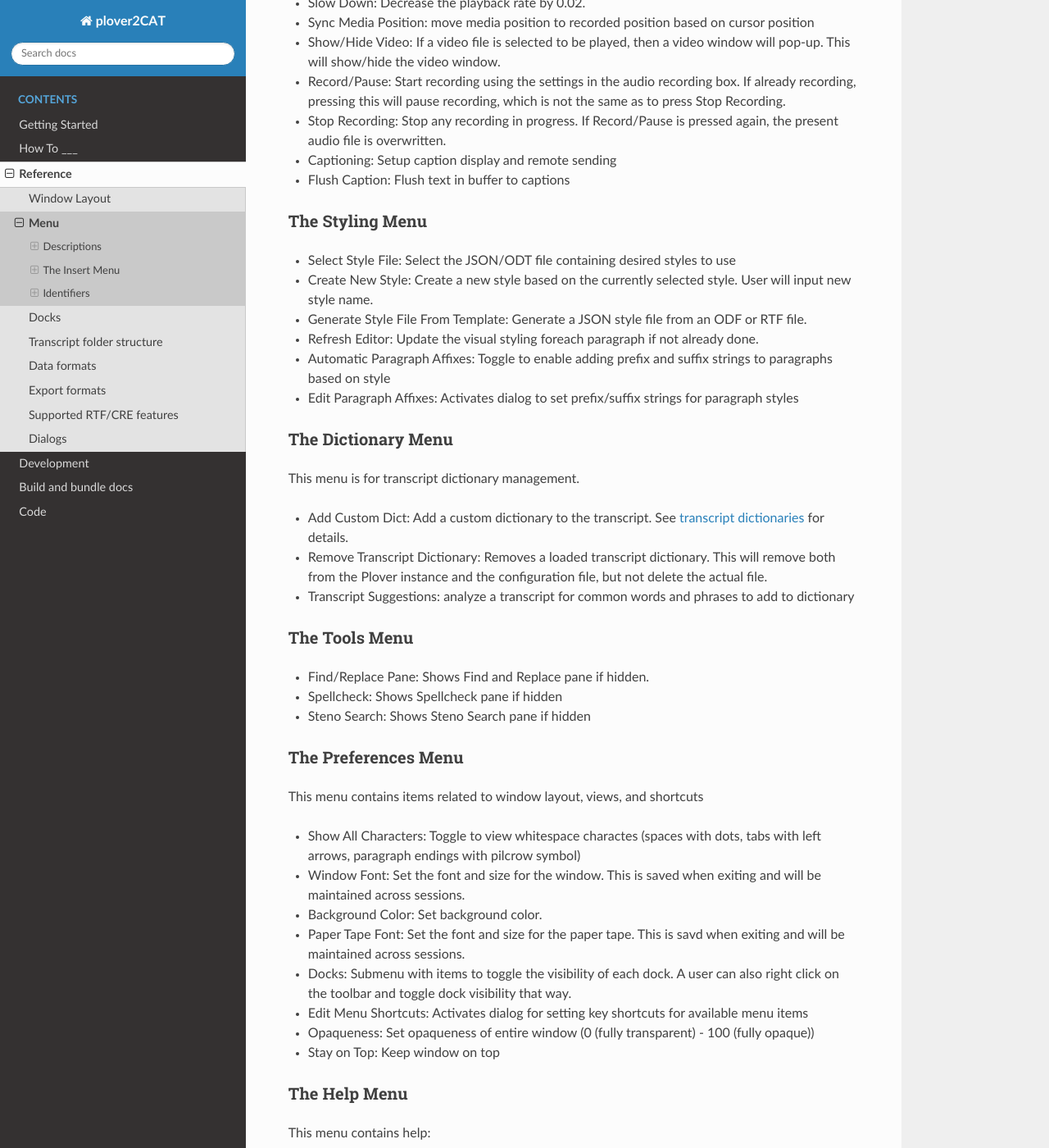
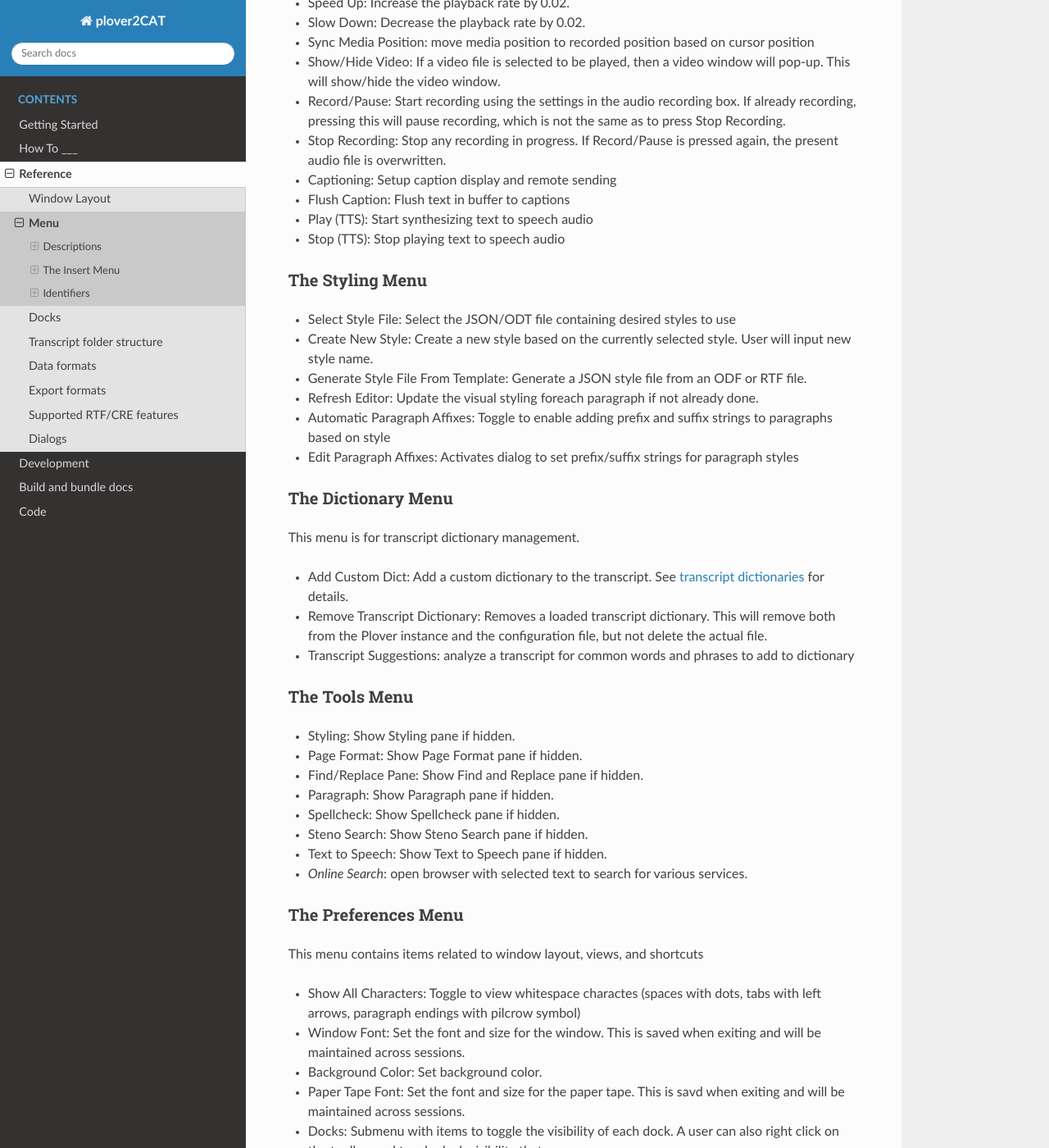
Before and after one commit to greenwyrt/plover2CAT, a Sphinx documentation site: the page built from docs/reference/menu.md, in a window 1280 px wide and 1400 px high, scrolled down 2213 px. Shown: the whole window at 82% size. Built offline with Sphinx 7.4.7 and the Read the Docs theme 3.1.0, drawn with Linux system fonts in a browser that asks for light colours; some of the changed text lies outside the part shown.

Commit message:
update menu reference

```diff
--- a/docs/reference/menu.md
+++ b/docs/reference/menu.md
@@ -54,10 +54,11 @@ This menu is for steno-related menu items.
 
 ## The Insert Menu
 
-- Insert Image: Activates a file selector to select image to insert
-- Insert Normal Text: Activates a dialog window to insert normal text
+- Image: Activates a file selector to select image to insert
+- Normal Text: Activates a dialog window to insert normal text
 - *Insert Field*: sub-menu for defined fields to insert
 - *Index Entry*: sub-menu for quick insert of index entries
+- Text From File: select text file to import contents
 - Edit Fields: Activates dialog to create and edit field variables
 - Edit Indices: Activates dialog to create and manage indexes and index entries
 
@@ -78,6 +79,8 @@ This menu contains items related to media files.
 - Stop Recording: Stop any recording in progress.  If Record/Pause is pressed again, the present audio file is overwritten.
 - Captioning: Setup caption display and remote sending
 - Flush Caption: Flush text in buffer to captions
+- Play (TTS): Start synthesizing text to speech audio
+- Stop (TTS): Stop playing text to speech audio
 
 ### The Styling Menu
 
@@ -98,9 +101,14 @@ This menu is for transcript dictionary management.
 
 ### The Tools Menu
 
-- Find/Replace Pane: Shows Find and Replace pane if hidden.
-- Spellcheck: Shows Spellcheck pane if hidden
-- Steno Search: Shows Steno Search pane if hidden
+- Styling: Show Styling pane if hidden.
+- Page Format: Show Page Format pane if hidden.
+- Find/Replace Pane: Show Find and Replace pane if hidden.
+- Paragraph: Show Paragraph pane if hidden.
+- Spellcheck: Show Spellcheck pane if hidden.
+- Steno Search: Show Steno Search pane if hidden.
+- Text to Speech: Show Text to Speech pane if hidden.
+- *Online Search*: open browser with selected text to search for various services.
 
 ### The Preferences Menu
 
@@ -187,8 +194,9 @@ This section documents each menu item under its menu section with the identifier
 
 | Item                 | Action Identifier        | Shortcut     |
 |----------------------|--------------------------|--------------|
-| Insert Image         | `actionInsertImage`      |              |
-| Insert Normal Text   | `actionInsertNormalText` | Insert       |
+| Image                | `actionInsertImage`      |              |
+| Normal Text          | `actionInsertNormalText` | Insert       |
+| Text From File       | `actionTextFromFile`     |              |
 | Edit Fields          | `actionEditFields`       |              |
 | Edit Indices         | `actionEditIndices`      |              |
 
@@ -233,11 +241,21 @@ This section documents each menu item under its menu section with the identifier
 
 ### Tools
 
-| Item                 | Action Identifier        | Shortcut     |
-|----------------------|--------------------------|--------------|
-| Find/Replace Pane    | `actionFindReplacePane`  | Ctrl+F       |
-| Spellcheck           | `actionSpellcheck`       |              |
-| Steno Search         | `actionStenoSearch`      |              |
+| Item                               | Action Identifier              | Shortcut     |
+|------------------------------------|--------------------------------|--------------|
+| Styling                            | `actionStyling`                |              |
+| Page Format                        | `actionPageFormat`             |              |
+| Find/Replace Pane                  | `actionFindReplacePane`        | Ctrl+F       |
+| Paragraph                          | `actionParagraph`              |              |
+| Spellcheck                         | `actionSpellcheck`             |              |
+| Steno Search                       | `actionStenoSearch`            |              |
+| Text to Speech                     | `actionTextToSpeech`           |              |
+| Online Search \> Merriam-Webster   | `actionSearchMerriamWebster`   |              |
+| Online Search \> OED               | `actionSearchOED`              |              |
+| Online Search \> Wiktionary        | `actionSearchWiktionary`       |              |
+| Online Search \> Wikipedia         | `actionSearchWikipedia`        |              |
+| Online Search \> Google            | `actionSearchGoogle`           |              |
+| Online Search \> Duck Duck Go      | `actionSearchDuckDuckGo`       |              |
 
 ### Preferences
 
@@ -245,8 +263,8 @@ This section documents each menu item under its menu section with the identifier
 |-------------------------|---------------------------|----------|
 | Show All Characters     | `actionShowAllCharacters` |          |
 | Window Font             | `actionWindowFont`        |          |
+| Background Color        | `actionBackgroundColor`   |          |
 | Paper Tape Font         | `actionPaperTapeFont`     |          |
-| Background Color        | `actionBackgroundColor`   |          |
 | Docks \> Paper Tape     | `actionPaperTape`         |          |
 | Docks \> Suggestions    | `actionSuggestions`       |          |
 | Docks \> History        | `actionHistory`           |          |
```
Also changed, not shown: other parts of docs/reference/menu.md (+1 -2 lines), CHANGES.md (+1 -0 lines).
